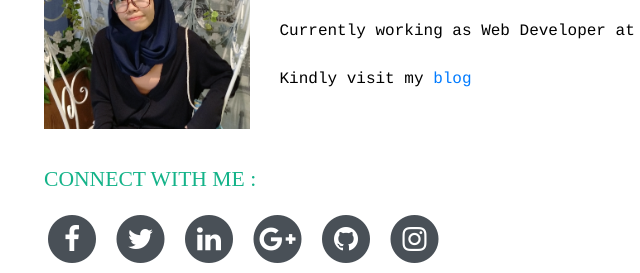
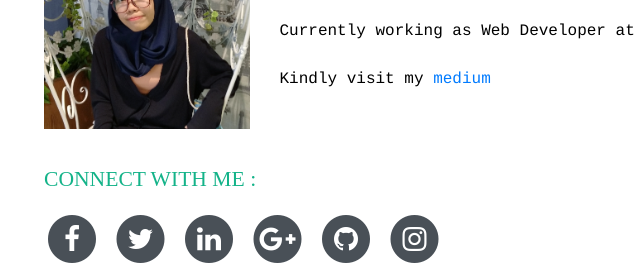
Before and after one commit to inne-p/inne-p.github.io, a website with bundled scripts: page index.html in a window 1280 px wide. Shown: the part 369-642 px from the top of the page, 276-916 px from the left. Built offline with nearby package versions, Linux system fonts and the light colour scheme; a web font is replaced by a local one.

Commit message:
Change blog to medium | Ine

```diff
--- a/index.html
+++ b/index.html
@@ -69,7 +69,7 @@
          <div class="row">
             <div class="col-md-3  d-lg-block">
             <img class="img-fluid img-profile  mx-auto mb-2" width="400px" src="img/profile.jpg" alt=""></div>
-          <p class="col-md-7 mb-5">Enthusiast in developing Web and Mobile applications.<br>I believe that creating/developing application is more than just writing a code...<br><br>Currently working as Web Developer at <a href="https://gits.co.id/" style="color: black"><strong>GITS Indonesia</strong></a><br><br>Kindly visit my <a href="https://innepri.wordpress.com/">blog</a></p>
+          <p class="col-md-7 mb-5">Enthusiast in developing Web and Mobile applications.<br>I believe that creating/developing application is more than just writing a code...<br><br>Currently working as Web Developer at <a href="https://gits.co.id/" style="color: black"><strong>GITS Indonesia</strong></a><br><br>Kindly visit my <a href="https://medium.com/@ineprinusantari">medium</a></p>
          </div>
           <br>
           <div class="subheading mb-3">Connect with me :</div>
```
